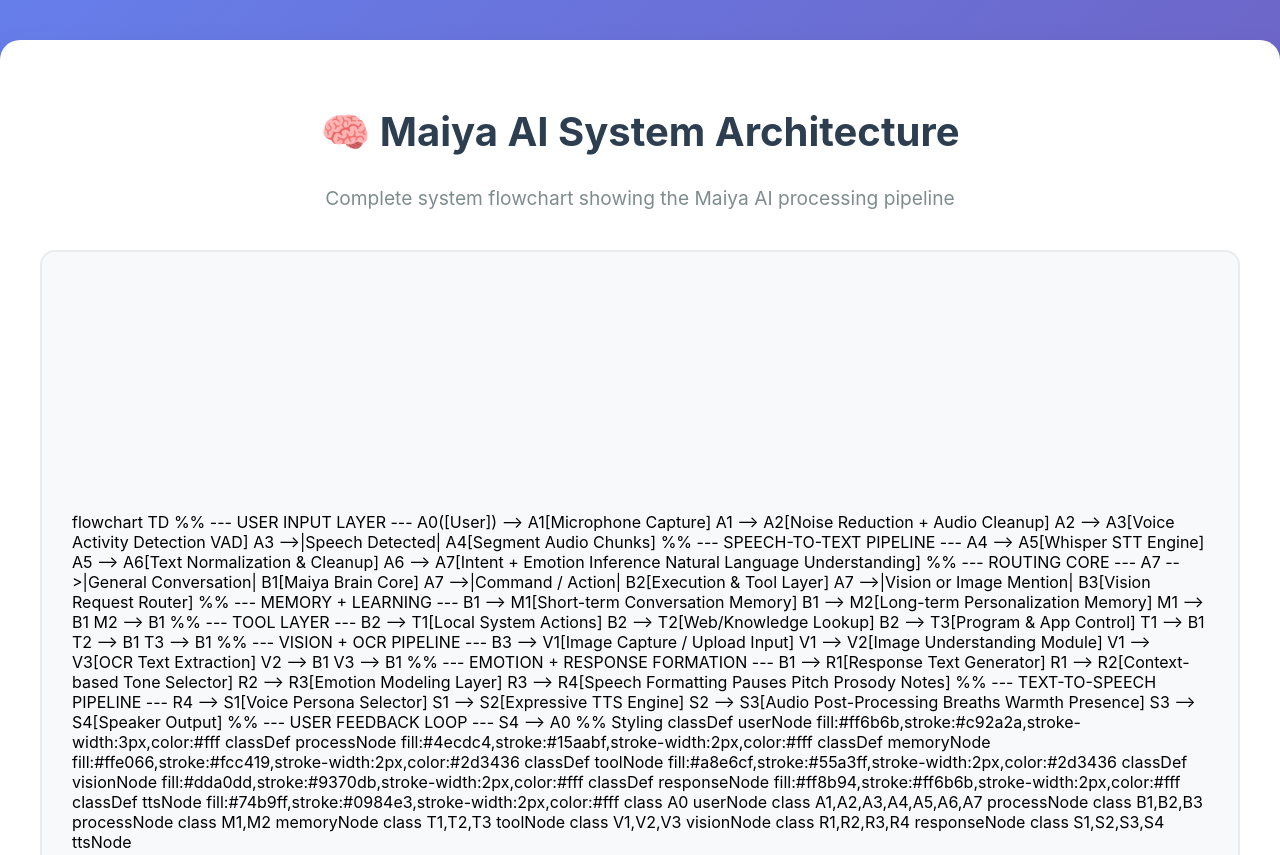
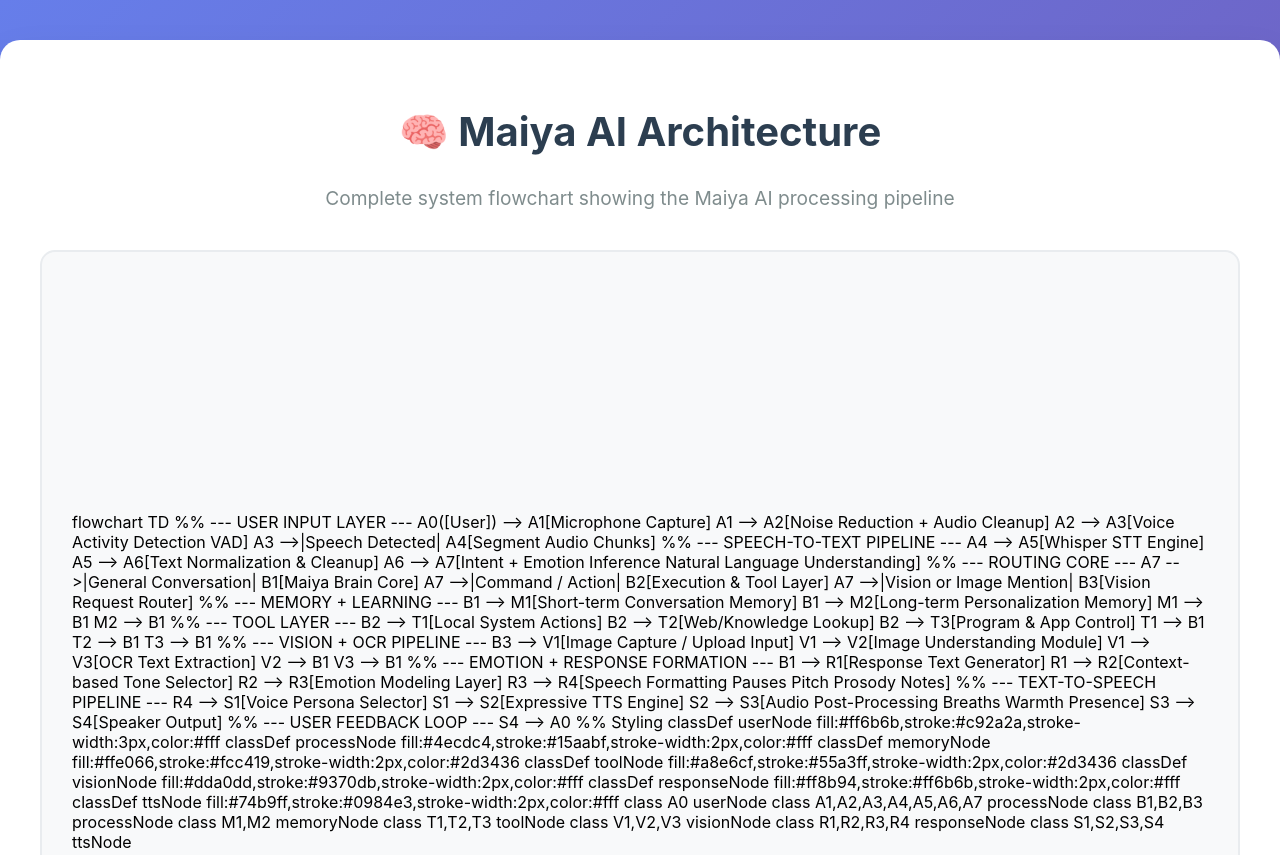
Before and after one commit to GarvitOfficial/Maiya, a plain HTML site: page index.html in a window 1280 px wide. Shown: the top 855 px of the page. Drawn offline with Linux system fonts and the light colour scheme; a script that the page names is missing.

Commit message:
Update title and heading for Maiya AI Architecture

```diff
--- a/index.html
+++ b/index.html
@@ -3,7 +3,7 @@
 <head>
     <meta charset="UTF-8">
     <meta name="viewport" content="width=device-width, initial-scale=1.0">
-    <title>Maiya AI System Architecture</title>
+    <title>Maiya AI Architecture</title>
     <script src="https://cdn.jsdelivr.net/npm/mermaid@10.6.1/dist/mermaid.min.js"></script>
     <style>
         body {
@@ -113,7 +113,7 @@
 </head>
 <body>
     <div class="container">
-        <h1>🧠 Maiya AI System Architecture</h1>
+        <h1>🧠 Maiya AI Architecture</h1>
         <p class="subtitle">Complete system flowchart showing the Maiya AI processing pipeline</p>
 
         <div id="mermaid-container">
```
